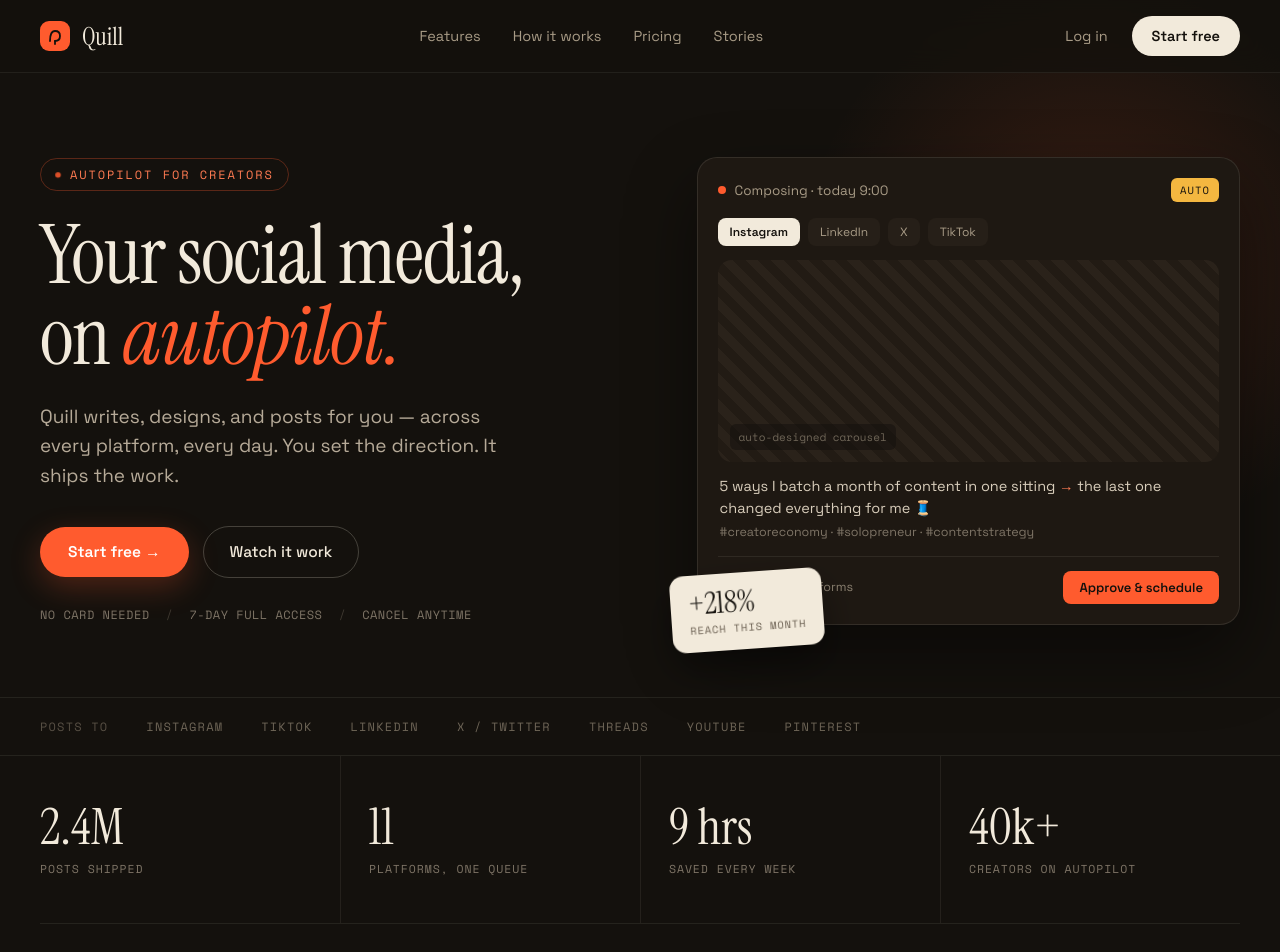
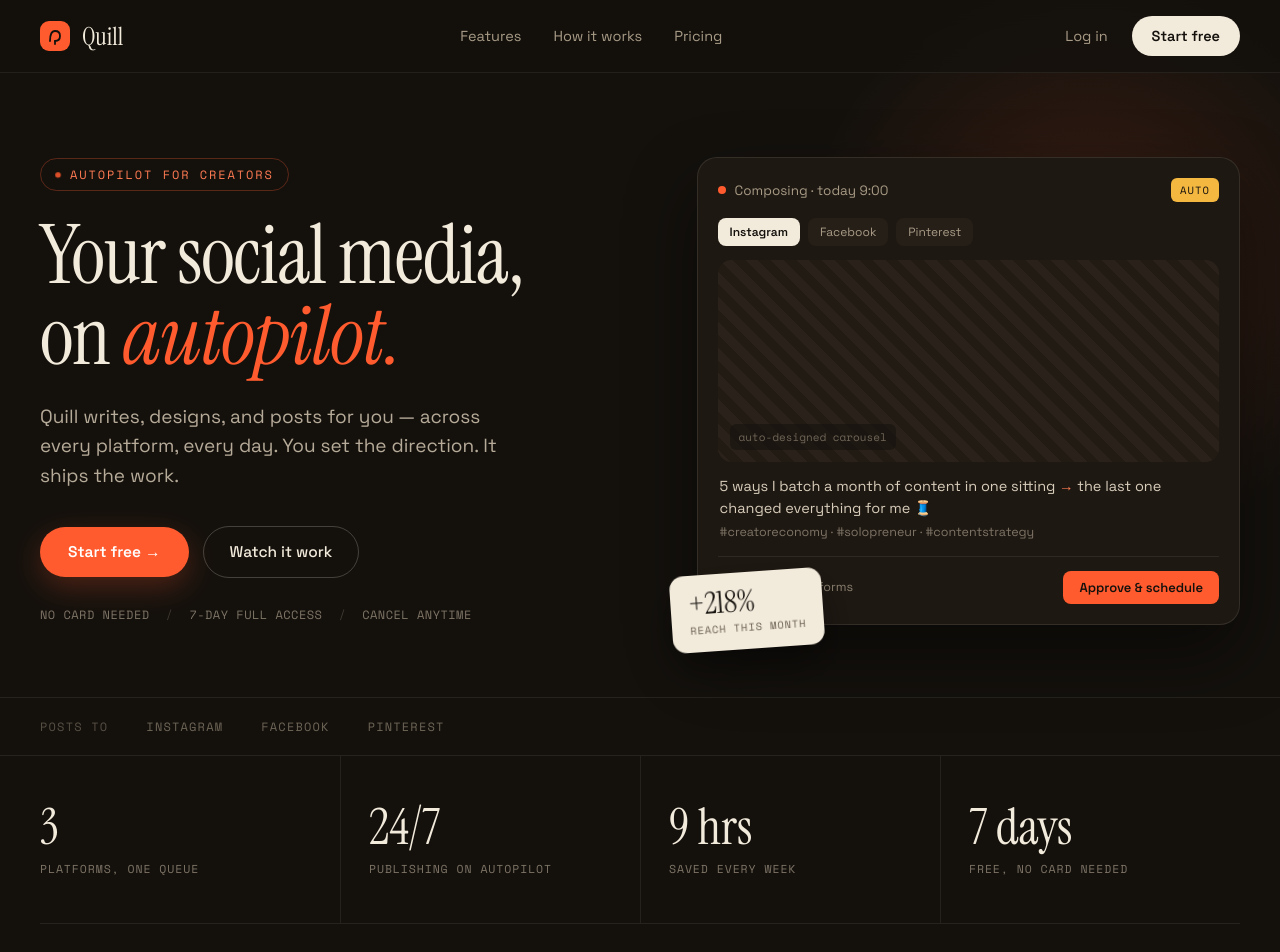
Before and after one commit to QuillServices/Quill, a React (Create React App) app: page / in a window 1280 px wide. Shown: the top 952 px of the page. Built offline with nearby package versions, Linux system fonts and the light colour scheme.

Commit message:
Sync pricing with Stripe, honest platform claims (IG/FB/Pinterest), remove placeholder stats and testimonials

```diff
--- a/src/App.js
+++ b/src/App.js
@@ -88,7 +88,7 @@
     monthlyPriceId:"price_1Tddw8Pb3Ifjj2XOPzC7cyrI",
     annualPriceId:"price_1TeNWOPb3Ifjj2XO5SdnK9jB",
     description:"Perfect for solo business owners",
-    features:["3 active campaigns","50 posts per month","20 images per month","Basic analytics","Email support"],
+    features:["3 platforms included","3 active campaigns","50 posts per month","20 images per month","Basic analytics","Email support"],
     limits:{ campaigns:3, posts:50, images:20 },
   },
   {
@@ -367,7 +367,7 @@
             <a href="#lp-features" className="lp-nav-link">Features</a>
             <a href="#lp-how" className="lp-nav-link">How it works</a>
             <a href="#lp-pricing" className="lp-nav-link">Pricing</a>
-            <a href="#lp-stories" className="lp-nav-link">Stories</a>
+
           </div>
           <div style={styles.navCta}>
             <button onClick={onLogin} style={styles.btnGhost}>Log in</button>
@@ -410,7 +410,7 @@
                 <span style={{ fontFamily: "'Space Mono', monospace", fontSize: 10.5, letterSpacing: ".1em", color: "#14110D", background: "#F4B740", padding: "4px 9px", borderRadius: 6 }}>AUTO</span>
               </div>
               <div style={{ display: "flex", gap: 8, marginBottom: 14 }}>
-                {["Instagram", "LinkedIn", "X", "TikTok"].map((p, i) => (
+                {["Instagram", "Facebook", "Pinterest"].map((p, i) => (
                   <span key={p} style={{ fontSize: 12, color: i === 0 ? "#14110D" : "#A89B86", background: i === 0 ? "#F2EADB" : "#261F18", padding: "6px 12px", borderRadius: 8, fontWeight: i === 0 ? 600 : 400 }}>{p}</span>
                 ))}
               </div>
@@ -436,7 +436,7 @@
         <div style={{ borderTop: "1px solid rgba(242,234,219,.08)", borderBottom: "1px solid rgba(242,234,219,.08)" }}>
           <div style={{ maxWidth: 1200, margin: "0 auto", padding: "20px 40px", display: "flex", alignItems: "center", gap: 38, flexWrap: "wrap", fontFamily: "'Space Mono', monospace", fontSize: 12, letterSpacing: ".1em", color: "#6E6557" }}>
             <span style={{ color: "#574F44" }}>POSTS TO</span>
-            {["INSTAGRAM","TIKTOK","LINKEDIN","X / TWITTER","THREADS","YOUTUBE","PINTEREST"].map(p => <span key={p}>{p}</span>)}
+            {["INSTAGRAM","FACEBOOK","PINTEREST"].map(p => <span key={p}>{p}</span>)}
           </div>
         </div>
       </div>
@@ -445,10 +445,10 @@
       <div style={{ maxWidth: 1200, margin: "0 auto", padding: "0 40px" }}>
         <div data-reveal="" style={{ display: "grid", gridTemplateColumns: "repeat(4,1fr)", borderBottom: "1px solid rgba(242,234,219,.08)" }}>
           {[
-            { num: "2.4M", label: "POSTS SHIPPED" },
-            { num: "11",   label: "PLATFORMS, ONE QUEUE" },
-            { num: "9 hrs",label: "SAVED EVERY WEEK" },
-            { num: "40k+", label: "CREATORS ON AUTOPILOT" },
+            { num: "3", label: "PLATFORMS, ONE QUEUE" },
+            { num: "24/7", label: "PUBLISHING ON AUTOPILOT" },
+            { num: "9 hrs", label: "SAVED EVERY WEEK" },
+            { num: "7 days", label: "FREE, NO CARD NEEDED" },
           ].map((s, i) => (
             <div key={s.label} style={{ padding: i === 0 ? "46px 28px 46px 0" : i === 3 ? "46px 0 46px 28px" : "46px 28px", borderLeft: i > 0 ? "1px solid rgba(242,234,219,.08)" : "none" }}>
               <div style={{ fontFamily: "'Instrument Serif', serif", fontSize: 50, lineHeight: 1 }}>{s.num}</div>
@@ -491,8 +491,8 @@
             <div style={{ padding: 8 }}>
               {[
                 { time: "09:00", platform: "Instagram", copy: "5 ways I batch a month of content…", status: "PUBLISHING", statusColor: "#FF7B52", pulse: true,  rowBg: "rgba(255,91,46,.07)" },
-                { time: "12:30", platform: "LinkedIn",  copy: "Why I stopped scheduling manually",  status: "SCHEDULED",  statusColor: "#8E8373", pulse: false, rowBg: "transparent" },
-                { time: "17:00", platform: "TikTok",    copy: "3 hooks that doubled my saves",      status: "DESIGNING",  statusColor: "#F4B740", pulse: false, rowBg: "transparent" },
+                { time: "12:30", platform: "Facebook",  copy: "Why I stopped scheduling manually",  status: "SCHEDULED",  statusColor: "#8E8373", pulse: false, rowBg: "transparent" },
+                { time: "17:00", platform: "Pinterest", copy: "3 hooks that doubled my saves",      status: "DESIGNING",  statusColor: "#F4B740", pulse: false, rowBg: "transparent" },
                 { time: "19:30", platform: "X · Threads",copy: "The 1-idea-to-10-posts workflow",   status: "DRAFTED",    statusColor: "#8E8373", pulse: false, rowBg: "transparent" },
               ].map((row, i) => (
                 <div key={i} style={{ display: "grid", gridTemplateColumns: "64px 96px 1fr 124px", gap: 12, alignItems: "center", padding: 14, borderRadius: i === 0 ? 12 : 0, background: row.rowBg, borderTop: i > 0 ? "1px solid rgba(242,234,219,.05)" : "none" }}>
@@ -527,7 +527,7 @@
           {[
             { n:"01", t:"Writes in your voice",    d:"Captions, hooks, and threads that sound like you — not like a robot. Trained on your best posts." },
             { n:"02", t:"Designs every visual",    d:"On-brand carousels, covers, and clips generated automatically from your brand kit." },
-            { n:"03", t:"Posts at peak times",     d:"Quill learns when your audience is awake and publishes to each platform on its own clock." },
+            { n:"03", t:"Posts at peak times",     d:"Quill learns when your audience is awake and posts to Instagram, Facebook, and Pinterest on their own clocks." },
             { n:"04", t:"One idea → ten posts",    d:"Drop a thought, a link, or a voice note. Quill repurposes it across every format and channel." },
             { n:"05", t:"Replies while you sleep", d:"Suggested replies to comments and DMs in your tone — approve a batch in seconds." },
             { n:"06", t:"Analytics that auto-tune",d:"Every post teaches Quill what works. The strategy quietly improves itself each week." },
@@ -581,10 +581,10 @@
         <div data-reveal="" style={{ maxWidth: 560 }}>
           <div style={styles.eyebrow}>Integrations</div>
           <h2 style={styles.h2lg}>Plugs into your whole stack.</h2>
-          <p style={{ fontSize: 17, lineHeight: 1.55, color: "#B6AA98", margin: "18px 0 0" }}>Publish everywhere your audience is, and pull source material from the tools you already use.</p>
+          <p style={{ fontSize: 17, lineHeight: 1.55, color: "#B6AA98", margin: "18px 0 0" }}>Publish to Instagram, Facebook, and Pinterest from one queue — with more platforms on the way.</p>
         </div>
         <div data-reveal="" style={{ display: "grid", gridTemplateColumns: "repeat(4,1fr)", gap: 12, marginTop: 44 }}>
-          {["Instagram","TikTok","LinkedIn","X / Twitter","Facebook","Canva","Notion","Figma","Google Drive"].map(name => (
+          {["Instagram","Facebook","Pinterest"].map(name => (
             <div key={name} className="lp-integ-card" style={styles.integCard}>
               <span style={{ width: 30, height: 30, borderRadius: 9, background: "#261F18", display: "inline-block", flexShrink: 0 }}/>
               <span style={{ fontSize: 14.5, color: "#D8CDBB" }}>{name}</span>
@@ -612,7 +612,7 @@
             <p style={{ fontSize: 14, color: "#9C9081", margin: "14px 0 0", lineHeight: 1.5 }}>Perfect for solo business owners.</p>
             <button onClick={onSignup} style={{ display: "block", textAlign: "center", margin: "24px 0 26px", border: "1px solid rgba(242,234,219,.22)", color: "#F2EADB", padding: 13, borderRadius: 999, fontWeight: 600, fontSize: 14.5, background: "none", cursor: "pointer", fontFamily: "'Space Grotesk', sans-serif", width: "100%" }}>Start 7-day trial</button>
             <div style={{ display: "flex", flexDirection: "column", gap: 11 }}>
-              {["3 active campaigns","50 posts per month","20 images per month","Basic analytics","Email support"].map(f => (
+              {["3 platforms included","3 active campaigns","50 posts per month","20 images per month","Basic analytics","Email support"].map(f => (
                 <div key={f} style={styles.checkItem}><CheckIcon/> {f}</div>
               ))}
             </div>
@@ -728,7 +728,7 @@
           </div>
           {[
             { label: "Product",    links: [["Features","#lp-features"],["How it works","#lp-how"],["Pricing","#lp-pricing"],["Integrations","#lp-features"]] },
-            { label: "Company",   links: [["About","#"],["Stories","#lp-stories"],["Careers","#"],["Blog","#"]] },
+            { label: "Company",   links: [["About","#"],["Careers","#"],["Blog","#"]] },
             { label: "Get started",links: [["Log in","#"],["Start free","#lp-pricing"],["Contact","#"]] },
           ].map(col => (
             <div key={col.label}>
```
